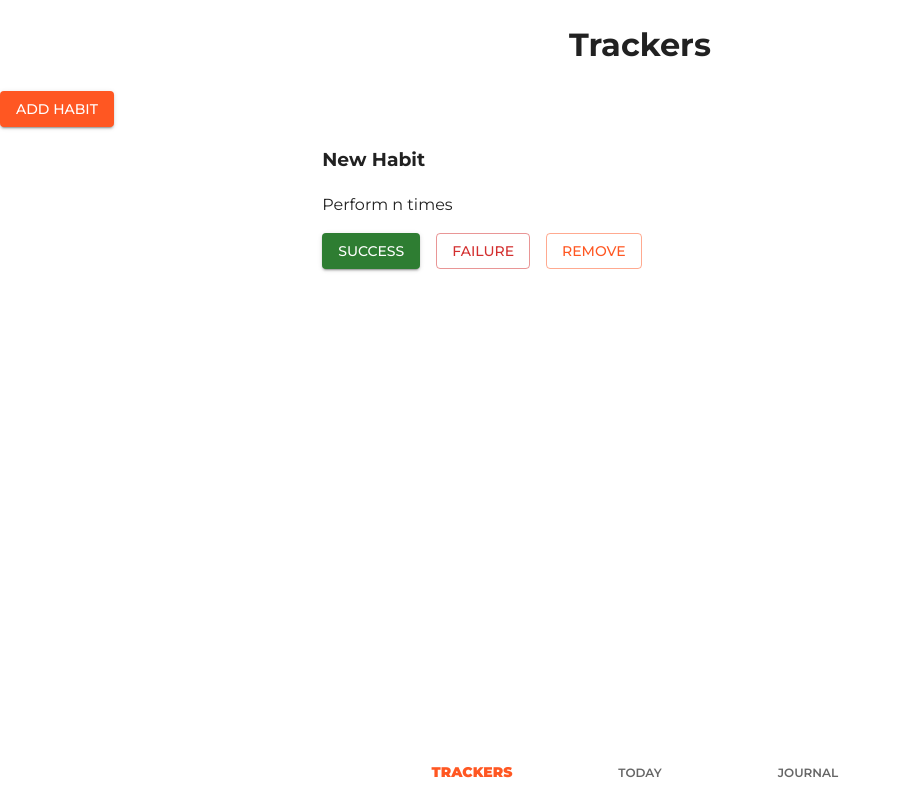
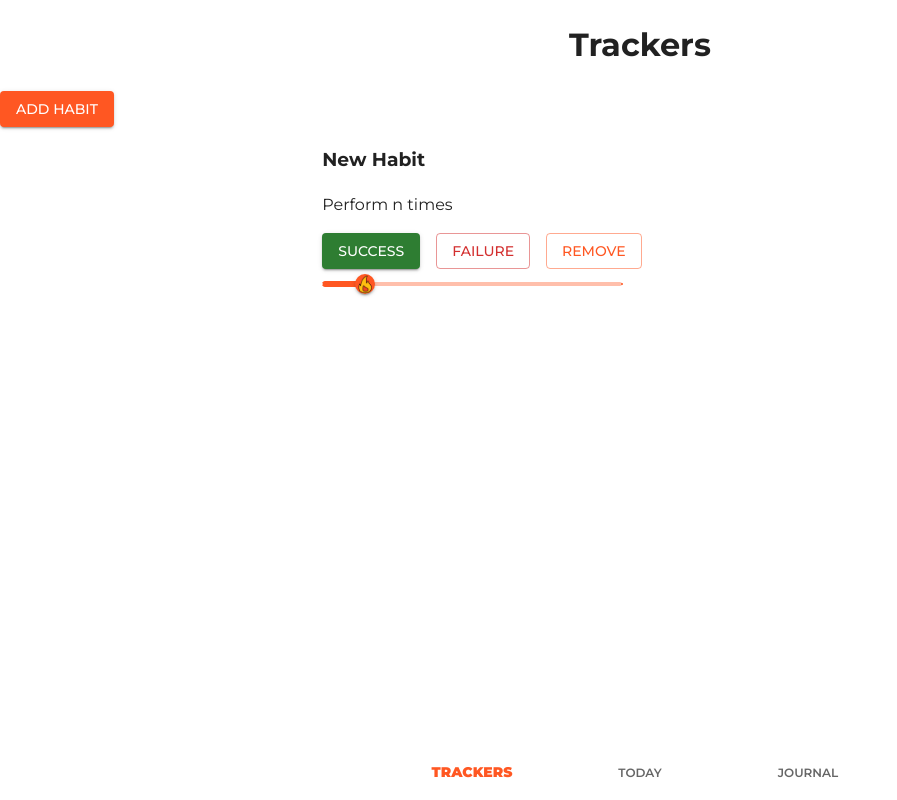
Before and after one commit to therisingtsun/ekdanta, a Next.js app: page /trackers in a window 1280 px wide. Shown: the whole page, without its empty margins (0-897 px from the left). Built offline with nearby package versions, Linux system fonts and the light colour scheme.

Commit message:
streak added

```diff
--- /dev/null
+++ b/src/app/components/Tracker/index.scss
@@ -0,0 +1,9 @@
+.MuiSlider-thumb {
+	background-image: url("./fire.png");
+	background-position: center;
+	background-repeat: no-repeat;
+	background-size: cover;
+	height: 32px;
+	width: 32px;
+	background-color: transparent;
+}
--- a/src/app/components/Tracker/index.tsx
+++ b/src/app/components/Tracker/index.tsx
@@ -3,10 +3,14 @@
 import {
 	Habit as HabitStructure,
 	HabitsList as HabitsListStructure,
+	Streak,
 } from "@/types/HabitsList";
 import { useState } from "react";
 import Stack from "@mui/material/Stack";
 import Button from "@mui/material/Button";
+import Box from "@mui/material/Box";
+import Slider from "@mui/material/Slider";
+import "./index.scss";
 export default ({
 	habit,
 	onUpdate,
@@ -25,6 +29,14 @@ export default ({
 	};
 	const updateHandler = () => {
 		onUpdate(state, true);
+	};
+	const streakCalculator = () => {
+		const maxStreak = state.record.every((record) => record.performed)
+			? state.record.length
+			: 0;
+		console.log(maxStreak);
+
+		return maxStreak;
 	};
 	return (
 		<div className="habit-container">
@@ -50,6 +62,18 @@ export default ({
 						Remove
 					</Button>
 				</Stack>
+				<Box sx={{ width: 300 }}>
+					<Slider
+						aria-label="Temperature"
+						defaultValue={streakCalculator()}
+						valueLabelDisplay="auto"
+						step={7}
+						marks
+						min={0}
+						max={7}
+						value={streakCalculator()}
+					/>
+				</Box>
 			</div>
 		</div>
 	);
--- a/src/app/layout.tsx
+++ b/src/app/layout.tsx
@@ -2,31 +2,37 @@
 
 import "../styles/global.scss";
 
-import { CssBaseline, ThemeProvider, createTheme, useMediaQuery } from "@mui/material";
+import {
+	CssBaseline,
+	ThemeProvider,
+	createTheme,
+	useMediaQuery,
+} from "@mui/material";
 import { deepOrange, grey } from "@mui/material/colors";
 import { useMemo } from "react";
 
-export const metadata = {
-	title: 'Ekdanta'
-}
+// export const metadata = {
+// 	title: "Ekdanta",
+// };
 
 export default function RootLayout({
 	children,
 }: {
-	children: React.ReactNode
+	children: React.ReactNode;
 }) {
-	const prefersDarkMode = useMediaQuery('(prefers-color-scheme: dark)');
+	const prefersDarkMode = useMediaQuery("(prefers-color-scheme: dark)");
 	const theme = useMemo(
-		() => createTheme({
-			palette: {
-				mode: prefersDarkMode ? 'dark' : 'light',
-				primary: deepOrange,
-			},
-			typography: {
-				fontFamily: "Montserrat, sans-serif"
-			}
-		}),
-		[prefersDarkMode],
+		() =>
+			createTheme({
+				palette: {
+					mode: prefersDarkMode ? "dark" : "light",
+					primary: deepOrange,
+				},
+				typography: {
+					fontFamily: "Montserrat, sans-serif",
+				},
+			}),
+		[prefersDarkMode]
 	);
 
 	return (
@@ -36,5 +42,5 @@ export default function RootLayout({
 				<body>{children}</body>
 			</ThemeProvider>
 		</html>
-	)
+	);
 }
--- a/src/app/trackers/page.tsx
+++ b/src/app/trackers/page.tsx
@@ -18,7 +18,7 @@ const habits: HabitStructure[] = [
 		record: [
 			{
 				date: new Date(),
-				performed: false,
+				performed: true,
 			},
 		],
 	},
```
Also changed, not shown: src/app/components/Tracker/fire.png (added).
